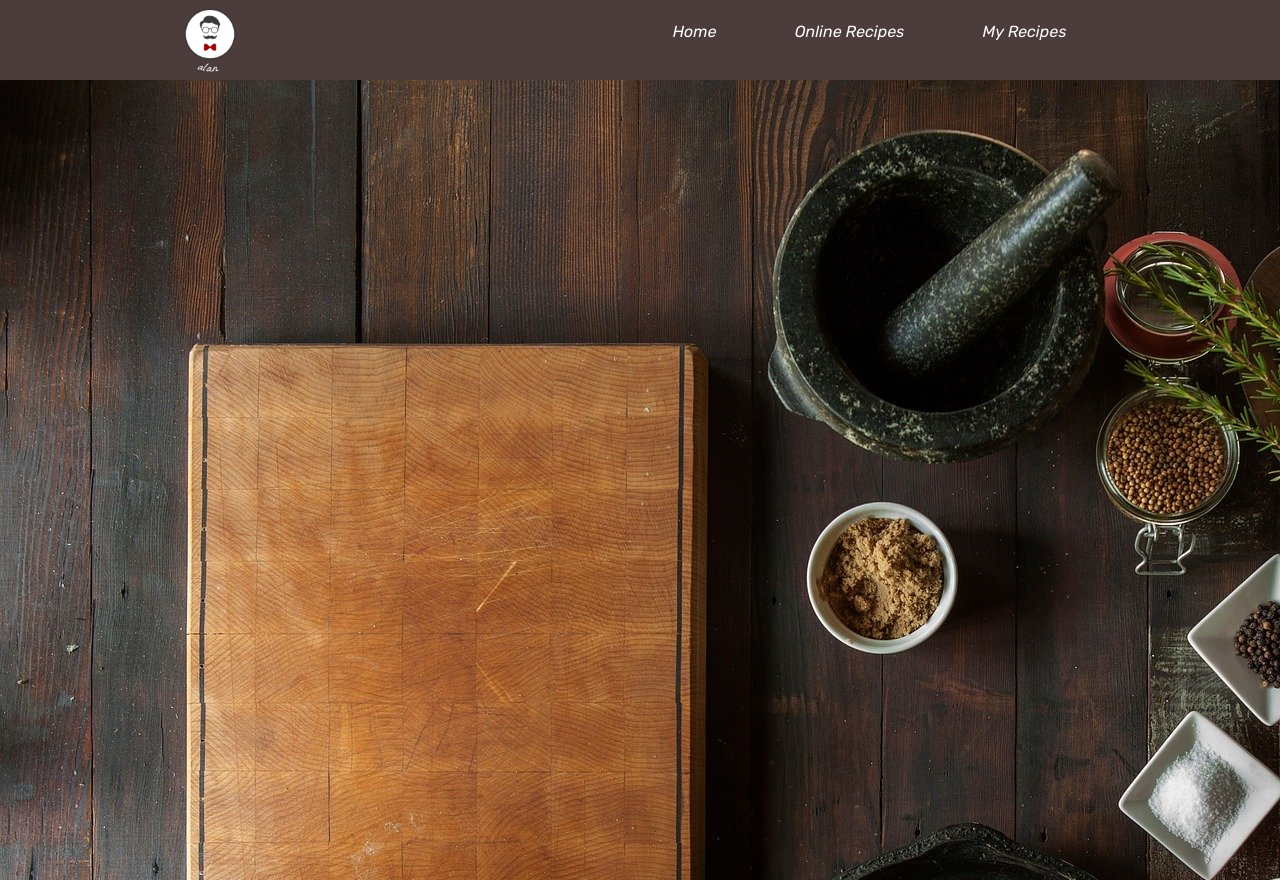
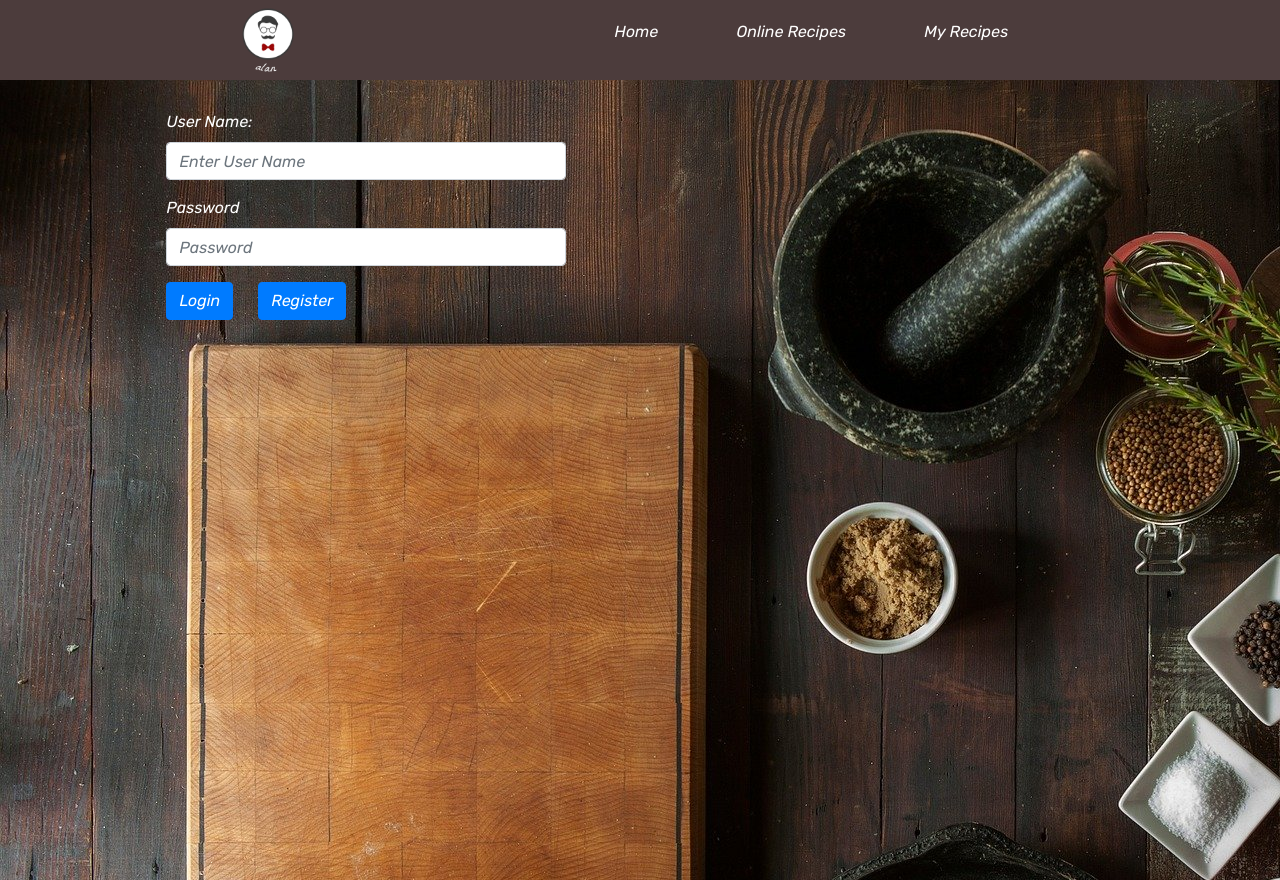
Before and after one commit to alanskverer/recipes, a React (Create React App) app: page / in a window 1280 px wide. Built offline with nearby package versions, Linux system fonts and the light colour scheme; no server answers.

Commit message:
login+register

```diff
--- a/src/App.css
+++ b/src/App.css
@@ -55,12 +55,13 @@
   }
   nav{
     display: flex;
-    justify-content: space-around;
+    justify-content: space-evenly;
     align-items: center;
     min-height: 10vh;
-    color:white;
-    background-color:rgb(76,60,60) ;
-
+    color: white;
+    background-color: rgb(76,60,60);
+    min-width: 100%;
+    float: right;
   }
   .nav-links{
     width: 40%;
@@ -69,3 +70,10 @@
     align-items: center;
     list-style: none;
   }
+  .login-bar{
+    max-width: 400px;
+    width: 100%;
+  }
+  .loginModal{
+    margin-top: 0px;
+  }
--- a/src/Components/HomePage.js
+++ b/src/Components/HomePage.js
@@ -1,23 +1,244 @@
-import React from 'react'
+import React, { useState, useEffect } from 'react';
 import Background from './Pictures/FoodOne.jpg'
+import { Container, Row, Col, Button, Form } from 'react-bootstrap';
 import '../App.css';
+import axios from './axsios-orders';
+import Modal from '../Components/UI/Modal/Modal';
+
+import $ from 'jquery';
+
 
 function HomePage() {
   var sectionStyle = {
     width: "100%",
     height: "800px",
-        backgroundImage: "url(" + Background + ")"
+    backgroundImage: "url(" + Background + ")",
+    position: "absolute",
+    top: 0,
+    left: 0,
+    minWidth: "100%",
+    minHeight: "100%",
   };
 
-    return (
-        <div>
+
+  const [usersList, setUsersList] = useState([]);
+  const [userName, setUserName] = useState("");
+  const [userPassword, setUserPassword] = useState("");
+  const [login, setLogin] = useState(false);
+  const [loginModal, setLoginModal] = useState(false);
+  const [cantConnect, setCantConnect] = useState(false);
+  const [registered, setregistered] = useState(false);
+  useEffect(() => {
+
+
+
+
+    $("#userNameTaken").hide()
+    axios.get('https://alanrecipes1313.firebaseio.com/users.json')
+      .then(response => {
+        // console.log(response.data)
+        let usersArr = response.data;
+
+
+
+
+
+
+        let objKeys = Object.keys(response.data);
+        let dataArr = [];
+        objKeys.forEach(key => {
+          let value = response.data[key];
+          dataArr.push(value);
+
+          let currentUser = {
+            userName: value.userName,
+            password: value.password
+          }
+          // let usersArr = [...usersList];
+          // arrKeyAndName.push(currentKeyAndName);
+          // this.setState({ recipesKeyAndName: arrKeyAndName })
+
+
+        });
+        setUsersList(dataArr);
+
+
+
+
+
+
+
+
+
+
+
+
+      })
+    // axios.post('/users.json');
+    // let user = {
+    //   userName: "alan",
+    //   password: "123456"
+    // }
+
+    // axios.post('/users.json', user)
+
+
+
+
+
+
+
+
+
+
+
+
+
+
+
+  }, [login, registered]);
+
+
+
+  const userNameHandler = (event) => {
+    setUserName(event.target.value)
+  }
+  const passwordHandler = (event) => {
+    setUserPassword(event.target.value)
+
+  }
+  const loginHandler = () => {
+    const foundUserName = usersList.find(user => user.userName === userName);
+
+    if (foundUserName !== undefined) {
+      // console.log(foundUserName)
+      if (foundUserName.password === userPassword) {
+        setLogin(true);
+        setLoginModal(true);
+
+      }
+      else {
+        setCantConnect(true)// what happen when user dosent match to db?
+      }
+
+    } else {
+      setCantConnect(true)// what happen when user dosent match to db?
+
+    }
+  }
+  const closeModalHandler = () => {
+    setLoginModal(false);
+    setCantConnect(false);
+  }
+  const registerHandler = () => {
+
+
+
+
+
+
+
+
+    const foundUserName = usersList.find(user => user.userName === userName);
+
+    if (foundUserName !== undefined) { $("#userNameTaken").show() }
+    else {
+
+      let user = {
+        userName: userName,
+        password: userPassword
+      }
+
+      axios.post('/users.json', user)
+        .then(() => {
+          setregistered(true);
+          setLoginModal(true);
+
+
+        })
+    }
+
+
+
+
+
+
+
+  }
+
+  let loginPage = <Col sm="12">
     <section style={sectionStyle}>
+      <Form style={{
+        marginLeft: "13%", width: "50%", marginTop: "30px"
+      }}>
+
+
+        <Form.Group controlId="formBasicEmail">
+          <Form.Label style={{ color: "white" }}>User Name:</Form.Label>
+          <Form.Control onChange={userNameHandler} className="login-bar" type="text" placeholder="Enter User Name" />
+
+        </Form.Group>
+
+        <Form.Group controlId="formBasicPassword">
+          <Form.Label style={{ color: "white" }}>Password</Form.Label>
+          <Form.Control onChange={passwordHandler} className="login-bar" type="password" placeholder="Password" />
+        </Form.Group>
+
+        <Button onClick={loginHandler} variant="primary" >
+          Login
+        </Button>
+        <Button onClick={registerHandler} style={{ marginLeft: "25px" }} variant="primary" >
+          Register
+        </Button>
+        <h5 id="userNameTaken" style={{
+          color: "red",
+          margin: "auto 0"
+        }}>{userName} is taken!, try different user name</h5>
+      </Form>
 
     </section>
 
+  </Col>
 
 
+
+
+
+
+  return (
+
+    <Container fluid>
+      <Row>
+        <Modal show={loginModal} >
+          <div>
+            <p style={{ marginTop: "0px", textAlign: "center" }}>{`Hey ${userName}, Welcome!`}</p>
+            <p style={{ marginTop: "0px", textAlign: "center" }}>Where Do You Want To Go?</p>
+            <div className="col-md-12 text-center">
+              <Button href="http://localhost:3000/myrecipes" variant="link">My Recipes</Button>
+              <Button href="http://localhost:3000/onlinerecipes" variant="link">Online Recipes</Button><br />
+              <Button onClick={closeModalHandler} variant="secondary" style={{ marginTop: '25px' }}>Close</Button>
             </div>
+          </div>
+
+        </Modal>
+
+
+        <Modal show={cantConnect} >
+          <div>
+            <p style={{ marginTop: "0px", textAlign: "center" }}>Wrong username or password, please try again</p>
+            <div className="col-md-12 text-center">
+              <Button onClick={closeModalHandler} variant="secondary" style={{ marginTop: '25px' }}>Close</Button>
+            </div>
+          </div>
+
+        </Modal>
+        {loginPage}
+      </Row>
+    </Container>
+
+
+
+
   )
 }
 
--- a/src/Components/Nav.js
+++ b/src/Components/Nav.js
@@ -1,6 +1,7 @@
 import React from 'react';
 import { Link } from 'react-router-dom'
 import logo from './Pictures/logo.png'
+import { Container, Row, Col } from 'react-bootstrap';
 
 function Nav() {
     const navStyle = {
@@ -10,6 +11,7 @@ function Nav() {
         height: "70px"
     }
     return (
+
         <nav >
             <img style={logoStyle} src={logo} alt="My logo" />
             <ul className="nav-links">
@@ -24,6 +26,9 @@ function Nav() {
                 </Link>
             </ul>
         </nav>
+
+
+
     )
 }
 export default Nav;
```
Also changed, not shown: src/Components/Pictures/addRecipeBackground.jpg. Lines whose indentation alone changed are shown as unchanged.
